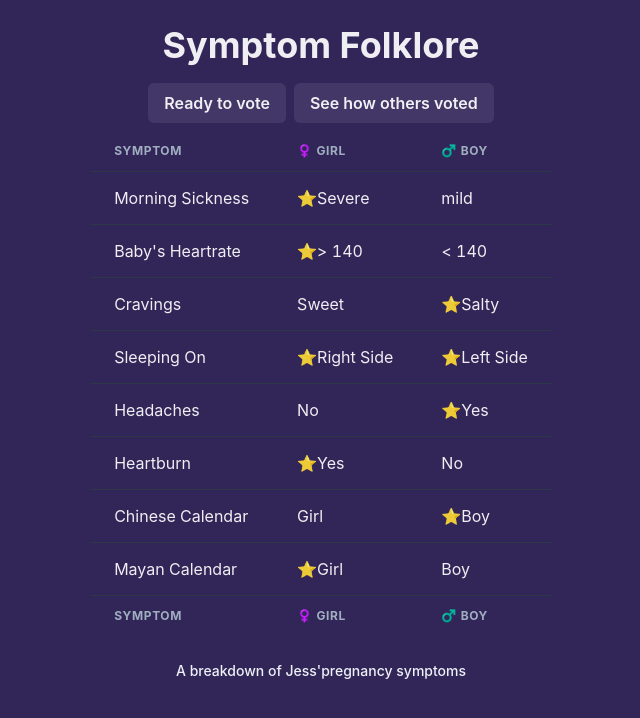
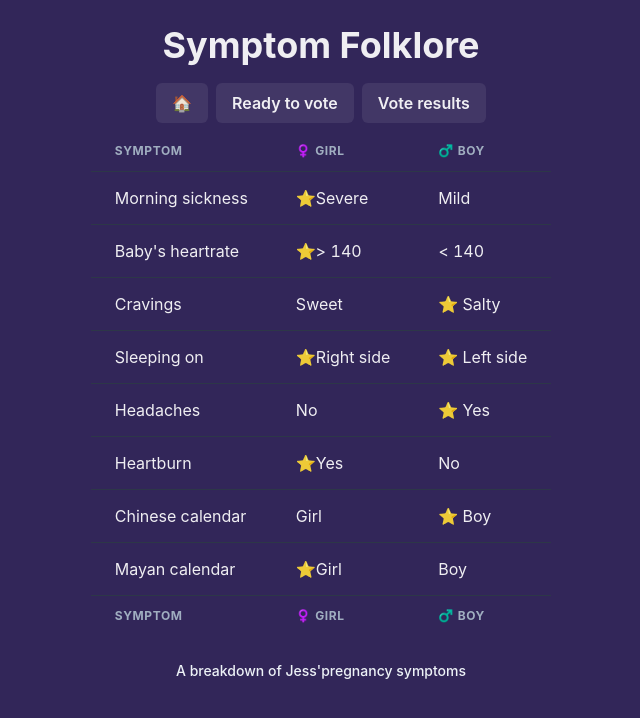
Before and after one commit to jimmyshaka/jcubed, a Next.js app: page /mom in a window 1280 px wide. Shown: the top 718 px of the page, without its empty margins (319-959 px from the left). Built offline with nearby package versions, Linux system fonts and the light colour scheme.

Commit message:
Finish button navigation

```diff
--- a/pages/mom.js
+++ b/pages/mom.js
@@ -10,6 +10,7 @@ import {
   Button,
   HStack,
 } from '@chakra-ui/react'
+import { capitalize } from 'lodash'
 
 import { Card, Layout } from '../src/components'
 
@@ -70,11 +71,14 @@ export default function Mom() {
   return (
     <Layout title="Symptom Folklore">
       <HStack marginBottom="0.5em">
+        <Button as="a" href="/">
+          🏠
+        </Button>
         <Button as="a" href="/vote">
           Ready to vote
         </Button>
         <Button as="a" href="results">
-          See how others voted
+          Vote results
         </Button>
       </HStack>
       <Table variant="simple">
@@ -90,14 +94,13 @@ export default function Mom() {
           {symptoms.map((symptom) => {
             return (
               <Tr key={symptom.name}>
-                <Td>{symptom.name}</Td>
+                <Td>{capitalize(symptom.name)}</Td>
                 <Td>
                   {!!symptom.isGirl && '⭐'}
-                  {symptom.girlData}
+                  {capitalize(symptom.girlData)}
                 </Td>
                 <Td>
-                  {!!symptom.isBoy && '⭐'}
-                  {symptom.boyData}
+                  {!!symptom.isBoy && '⭐'} {capitalize(symptom.boyData)}
                 </Td>
               </Tr>
             )
```
Also changed, not shown: pages/results.js (+19 -5 lines).
